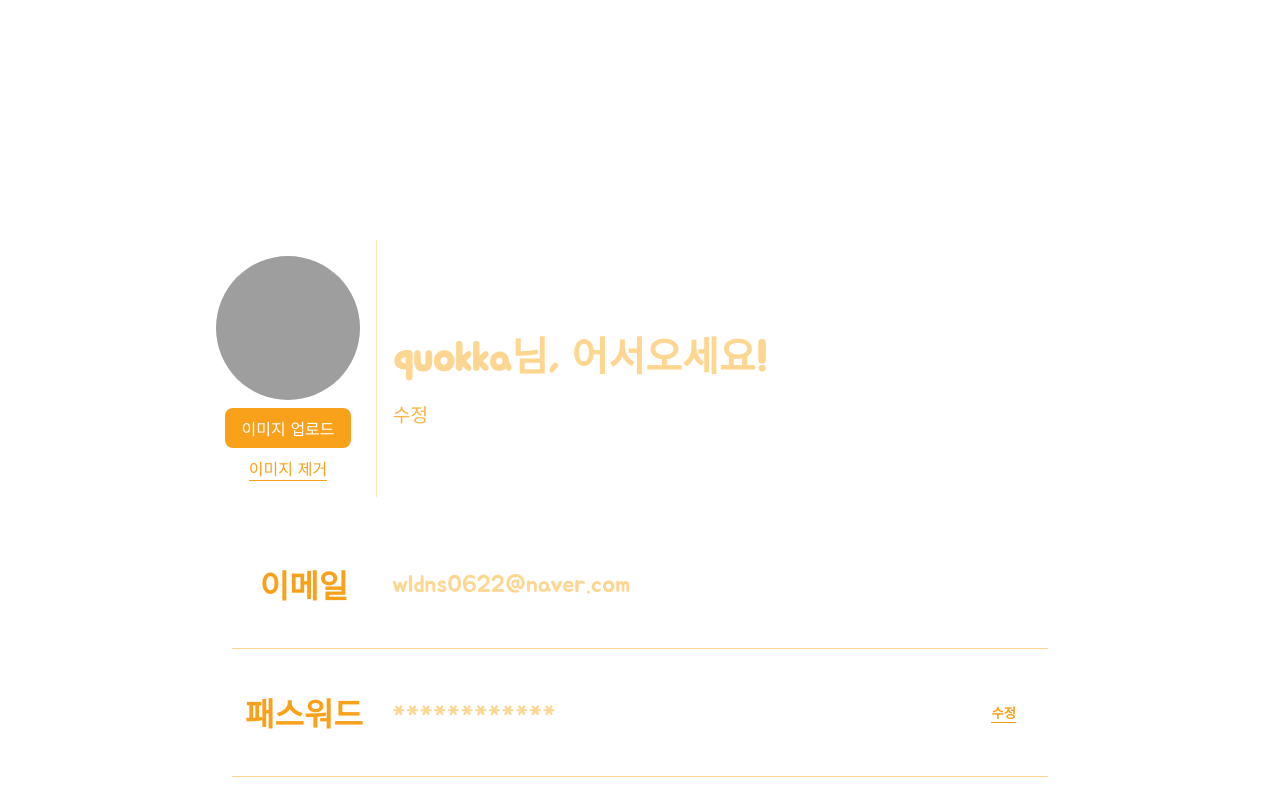
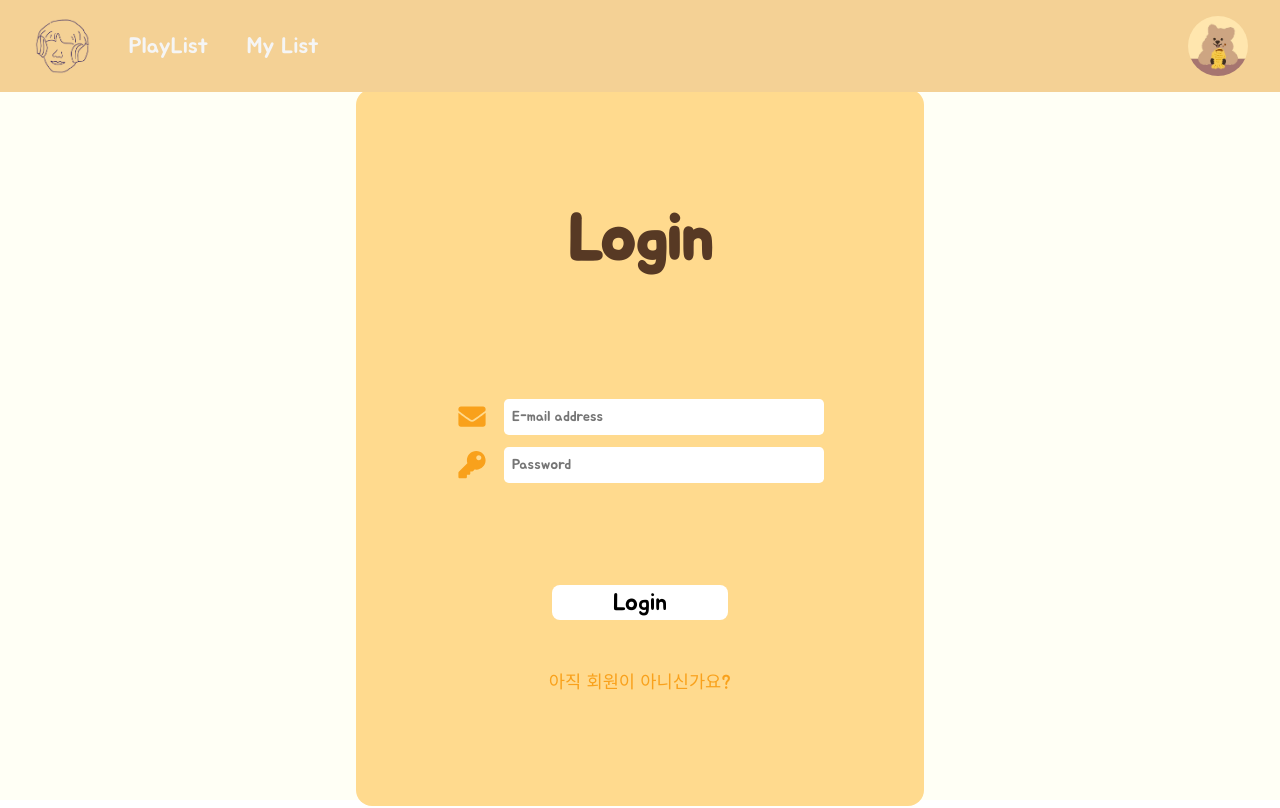
Before and after one commit to codestates/nodongu-client, a React (Create React App) app in the folder client/: page / in a window 1280 px wide. Shown: the top 808 px of the page. Built offline with nearby package versions, Linux system fonts and the light colour scheme; grey boxes are pictures that could not be loaded.

Commit message:
Fix App.js for Start App

```diff
--- a/client/src/App.js
+++ b/client/src/App.js
@@ -48,7 +48,18 @@ class App extends Component {
       });
   };
   render() {
-    return <EditUserInfo />;
+    return (
+      <Suspense fallback={<Loading />}>
+        <Navbar />
+        <Switch>
+          <Route exact path='/' component={Login} />
+          <Route exact path='/signup' component={Signup} />
+          <Route exact path='/keyword' component={Keyword} />
+          <Route exact path='/editUserInfo' component={EditUserInfo} />
+        </Switch>
+        <Footer />
+      </Suspense>
+    );
   }
 }
 
--- a/client/src/index.css
+++ b/client/src/index.css
@@ -15,9 +15,13 @@
   --dark-yellow-color: #ffda8e;
   --middle-beige-color: #fdd692;
   --light-orange-color: #f9a11b;
+  --light-tomato-color: #ff6b6b;
   --dark-pink-color: #ec7357;
   --light-pink-color: #ffece9;
   --font-size--middle: 1.2rem;
+  --font-size-regular: 300;
+  --font-size-bold: 700;
+  --font-family: 'JUA';
 }
 
 body {
```
